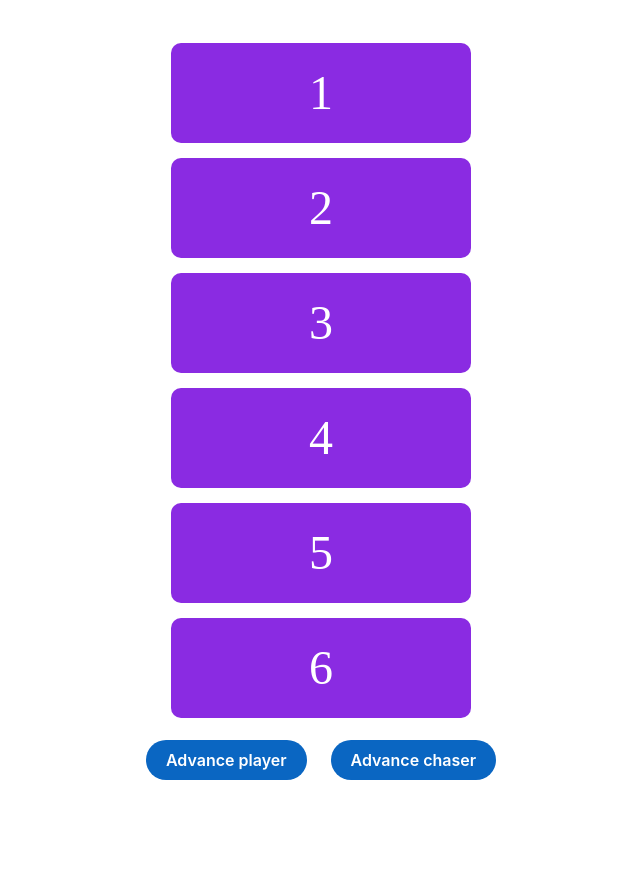
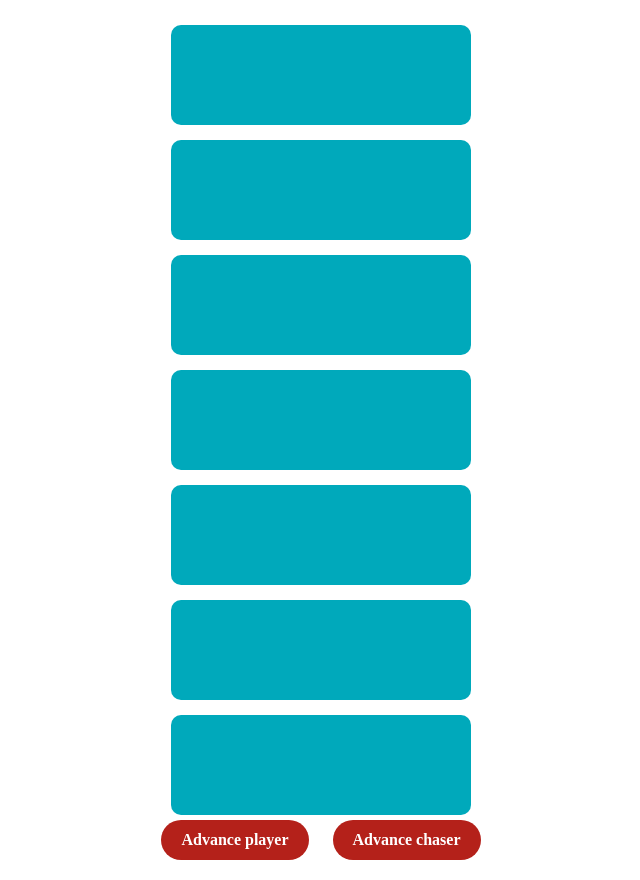
Before and after one commit to mercymorned/the-chase, a Next.js app: page / in a window 1280 px wide. Shown: the whole page, without its empty margins (319-959 px from the left). Before the commit the page ends 800 px from the top, so only its background shows below. Built offline with nearby package versions, Linux system fonts and the light colour scheme.

Commit message:
feat: remove subterfuge for working in the office to theme the app like The Chase board

```diff
--- a/src/app/components/bar-array.js
+++ b/src/app/components/bar-array.js
@@ -6,6 +6,6 @@ export default function Bar({barID, isPlayerOccupied, isChaserOccupied}) {
   const style = isPlayerOccupied ? styles.wonQuestion : styles.currentQuestion && isChaserOccupied ? styles.chaser : styles.currentQuestion;
 
   return (
-    <div className={style}>{barID}</div>
+    <div className={style}></div>
   );
 }
--- a/src/app/dashboard/page.js
+++ b/src/app/dashboard/page.js
@@ -2,7 +2,7 @@
 
 import styles from ".././page.module.css";
 import StartButton from '../components/move-button.js'
-import { Board, advancePlayer, advanceChaser } from "../page";
+import { Board } from "../page";
 
 export default function HomePage() {
 
--- a/src/app/page.js
+++ b/src/app/page.js
@@ -10,12 +10,13 @@ export function Board() {
   const [playerPosition, setPlayerPosition] = useState(4);
 
   const [bars, setBars] = useState([
-    { id: 1, playerOccupied: false, chaserOccupied: false},
+    { id: 1, playerOccupied: false, chaserOccupied: false },
     { id: 2, playerOccupied: false, chaserOccupied: false },
     { id: 3, playerOccupied: false, chaserOccupied: false },
     { id: 4, playerOccupied: false, chaserOccupied: false },
     { id: 5, playerOccupied: false, chaserOccupied: false },
-    { id: 6, playerOccupied: false, chaserOccupied: false }
+    { id: 6, playerOccupied: false, chaserOccupied: false },
+    { id: 7, playerOccupied: false, chaserOccupied: false }
   ]);
 
   const updatePlayerBars = (position, newOccupied) => {
--- a/src/app/page.module.css
+++ b/src/app/page.module.css
@@ -148,7 +148,7 @@ a.secondary {
   margin-bottom: 5px;
   width: 300px;
   height: 100px;
-  background: blueviolet;
+  background: #00a9bb;
   border-radius: 10px;
   text-align: center;
   line-height: 100px;
@@ -161,7 +161,7 @@ a.secondary {
   margin-bottom: 5px;
   width: 300px;
   height: 100px;
-  background: orange;
+  background: #00167c;
   border-radius: 10px;
   text-align: center;
   line-height: 100px;
@@ -174,7 +174,7 @@ a.secondary {
   margin-bottom: 5px;
   width: 300px;
   height: 100px;
-  background: red;
+  background: #660f06;
   border-radius: 10px;
   text-align: center;
   line-height: 100px;
@@ -209,14 +209,14 @@ a.secondary {
 
 .button {
   align-items: center;
-  background-color: #0A66C2;
+  background-color: #b4211a;
   border: 0;
   border-radius: 100px;
   box-sizing: border-box;
   color: #ffffff;
   cursor: pointer;
   display: inline-flex;
-  font-family: -apple-system, system-ui, system-ui, "Segoe UI", Roboto, "Helvetica Neue", "Fira Sans", Ubuntu, Oxygen, "Oxygen Sans", Cantarell, "Droid Sans", "Apple Color Emoji", "Segoe UI Emoji", "Segoe UI Symbol", "Lucida Grande", Helvetica, Arial, sans-serif;
+  font-family: geistSans;
   font-size: 16px;
   font-weight: 600;
   justify-content: center;
```
